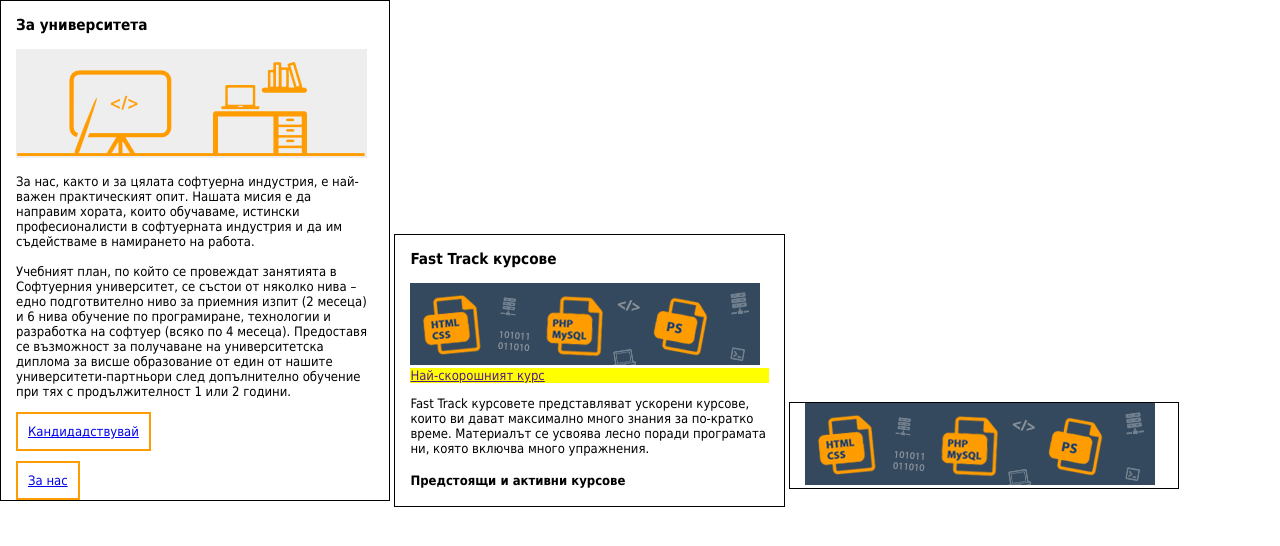
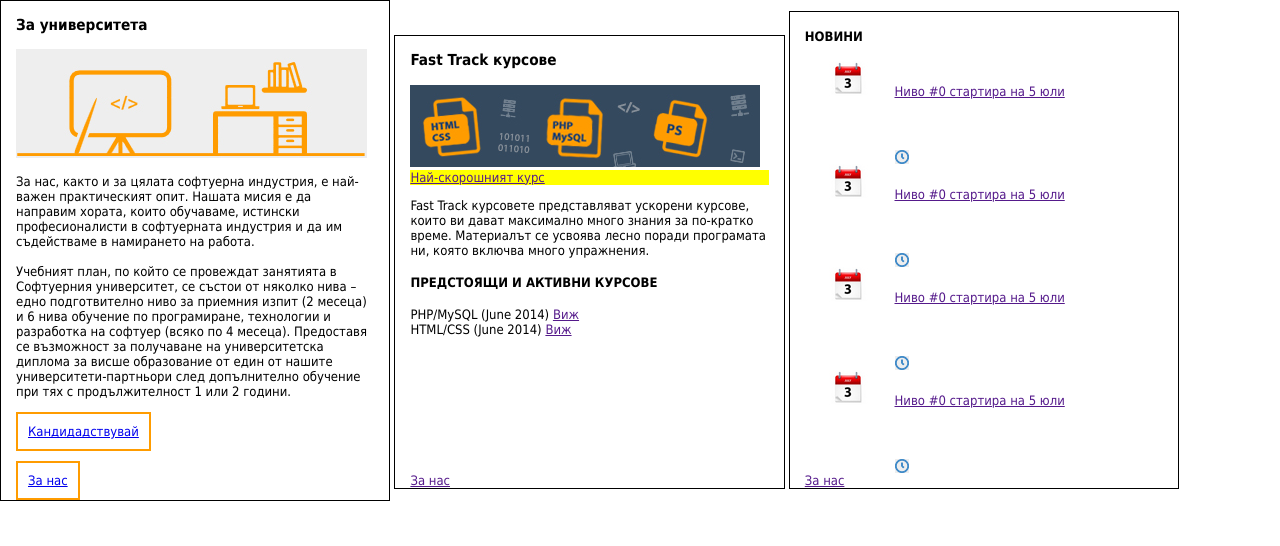
Before and after one commit to DULCY/Teamwork-Project, a plain HTML site: page section.html in a window 1280 px wide. Drawn offline with Linux system fonts and the light colour scheme.

Commit message:
Section almost ready

```diff
--- a/section.html
+++ b/section.html
@@ -36,10 +36,72 @@
 					<p>Fast Track курсовете представляват ускорени курсове, които ви дават максимално много знания
 					за по-кратко време. Материалът се усвоява лесно поради програмата ни, която включва много упражнения.
 					</p>
-				<h4>Предстоящи и активни курсове</h4>
+				<h4>ПРЕДСТОЯЩИ И АКТИВНИ КУРСОВЕ</h4>
+				<div class = "upcomingCourses">
+					<span>PHP/MySQL (June 2014)</span>
+					<a href="">Виж</a>
+				</div>
+				<div class = "upcomingCoursesSec">
+					<span> HTML/CSS (June 2014)</span>
+					<a href="">Виж</a>
+				</div>
+				<a class = "middleColLink" href="">За нас</a>
 		</div>
 		<div class="rightColumn">
-		<img src="images/middleCol.jpeg"></img>
+			<h4>НОВИНИ</h4>
+			<div class="articleContainer">
+				<div>
+					<a class="nivo" href="">
+						<img class="marginBot" src="images/nivo0.jpg"></img>
+					</a>
+				</div>
+				<div>
+						<a  href="">
+							Ниво #0 стартира на 5 юли
+						</a>
+						<img class="padding"src="images/clock.jpg"></img>
+				</div>
+			</div>
+			<div class="articleContainer">
+				<div>
+					<a class="nivo" href="">
+						<img class="marginBot" src="images/nivo0.jpg"></img>
+					</a>
+				</div>
+				<div>
+						<a  href="">
+							Ниво #0 стартира на 5 юли
+						</a>
+						<img class="padding"src="images/clock.jpg"></img>
+				</div>
+			</div>
+			<div class="articleContainer">
+				<div>
+					<a class="nivo" href="">
+						<img class="marginBot" src="images/nivo0.jpg"></img>
+					</a>
+				</div>
+				<div>
+						<a  href="">
+							Ниво #0 стартира на 5 юли
+						</a>
+						<img class="padding"src="images/clock.jpg"></img>
+				</div>
+			</div>
+			<div class="articleContainer">
+				<div>
+					<a class="nivo" href="">
+						<img class="marginBot" src="images/nivo0.jpg"></img>
+					</a>
+				</div>
+				<div>
+						<a  href="">
+							Ниво #0 стартира на 5 юли
+						</a>
+						<img class="padding"src="images/clock.jpg"></img>
+				</div>
+			</div>
+					<a class="rightColLink" href="">За нас</a>
 		</div>
 	</div>
 </body>
--- a/styles/section.css
+++ b/styles/section.css
@@ -5,12 +5,11 @@ body,section{
 
 #sectionContainer{
     background-color: #eeeeee;
-	border:solid 1px red;
 	font-size: 0;
 	width:100%;
 }
 .leftColumn, .middleColumn, .rightColumn{
-	border:solid 1px black;
+	border:1px solid black;
 	display:inline-block;
 	width: 28%;
     font-family: 'PT Sans', Tahoma, sans-serif;
@@ -41,3 +40,23 @@ body,section{
 .caption{
 	background:yellow;
 }
+
+.upcomingCoursesSec{
+	margin-bottom:38%;
+}
+
+.rightColumn div{
+	display:inline-block;
+}
+
+.rightColumn img{
+	display:block;
+}
+
+.padding{
+	margin-top:30%;
+}
+
+.rightColLink{
+	display:block;
+}
```
Also changed, not shown: images/clock.jpg (added), images/nivo0.jpg (added).
